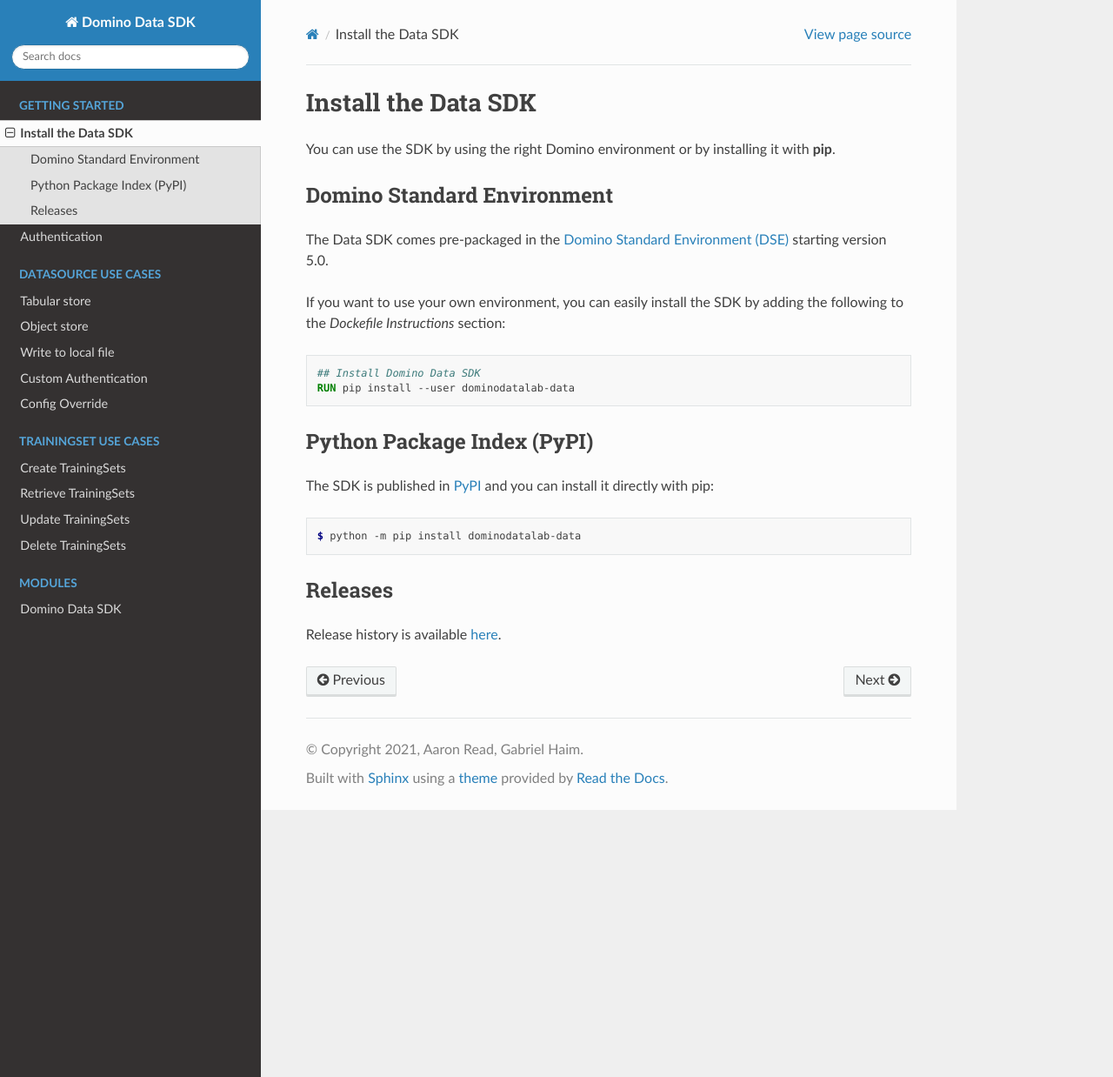
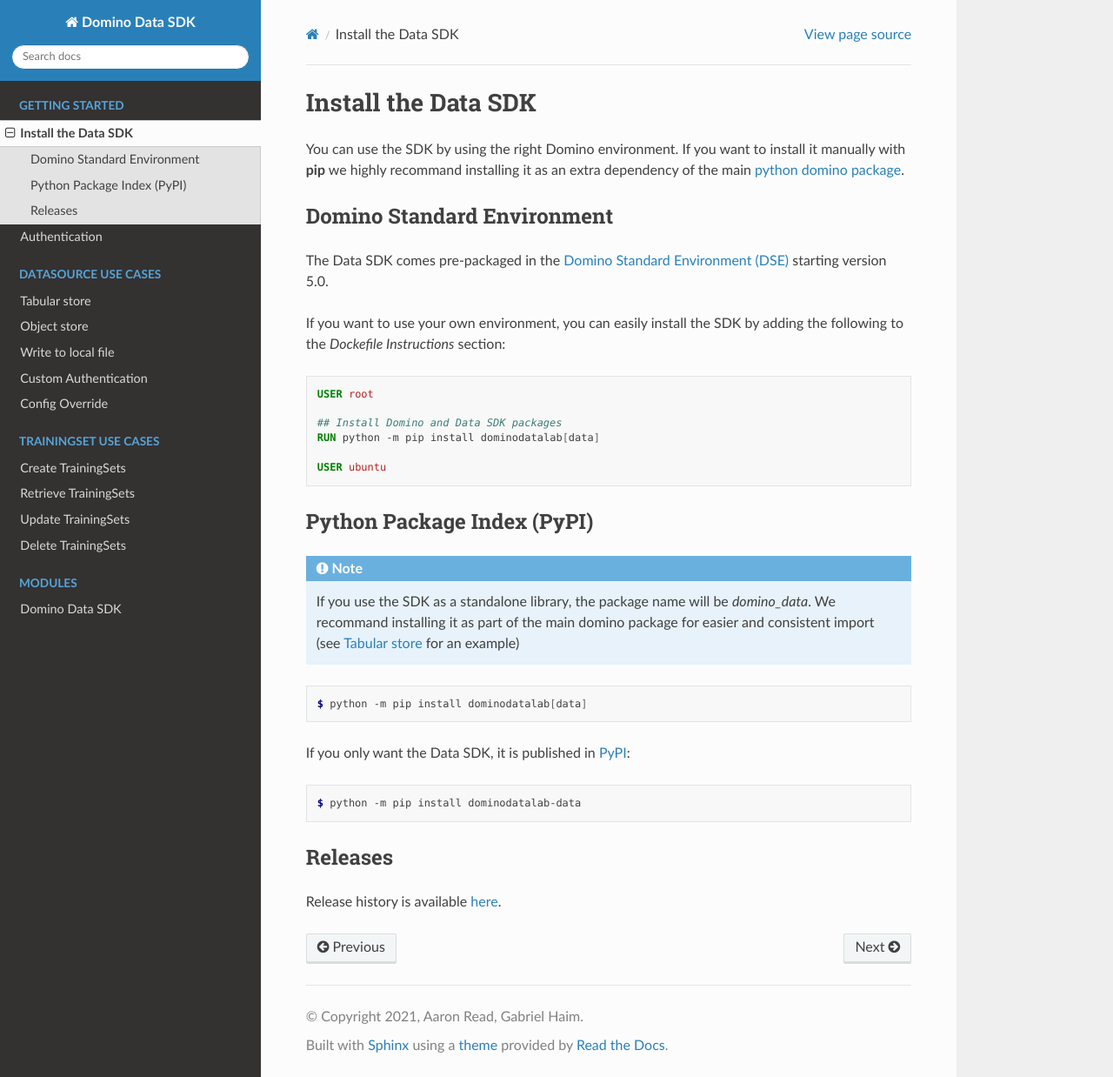
Before and after one commit to dominodatalab/domino-data, a Sphinx documentation site: the page built from docs/source/install.rst, in a window 1280 px wide and 1238 px high. Shown: the whole window at 87% size. Built offline with Sphinx 7.4.7 and the Read the Docs theme 2.0.0, drawn with Linux system fonts in a browser that asks for light colours.

Commit message:
Better install docs and switch to `domino` imports (#9)
* Better install docs and switch to `domino` imports

* Fix auto-rewrite

```diff
--- a/docs/source/install.rst
+++ b/docs/source/install.rst
@@ -3,7 +3,7 @@
 Install the Data SDK
 ====================
 
-You can use the SDK by using the right Domino environment or by installing it with **pip**.
+You can use the SDK by using the right Domino environment. If you want to install it manually with **pip** we highly recommand installing it as an extra dependency of the main `python domino package <https://github.com/dominodatalab/python-domino>`_.
 
 Domino Standard Environment
 ---------------------------
@@ -14,13 +14,24 @@
 
 .. code-block:: docker
 
-   ## Install Domino Data SDK
-   RUN pip install --user dominodatalab-data
+   USER root
+
+   ## Install Domino and Data SDK packages
+   RUN python -m pip install dominodatalab[data]
+
+   USER ubuntu
 
 Python Package Index (PyPI)
 ---------------------------
 
-The SDK is published in `PyPI <https://pypi.org/project/dominodatalab-data>`_ and you can install it directly with pip:
+.. note::
+    If you use the SDK as a standalone library, the package name will be `domino_data`. We recommand installing it as part of the main domino package for easier and consistent import (see :ref:`usecase-simple-query` for an example)
+
+.. code-block:: console
+
+   $ python -m pip install dominodatalab[data]
+
+If you only want the Data SDK, it is published in `PyPI <https://pypi.org/project/dominodatalab-data>`_:
 
 .. code-block:: console
 
--- a/docs/source/usecases/config_override.rst
+++ b/docs/source/usecases/config_override.rst
@@ -15,7 +15,7 @@
 
 .. code-block:: python
 
-   from domino_data.data_sources import DataSourceClient, SnowflakeConfig
+   from domino.data_sources import DataSourceClient, SnowflakeConfig
 
    snowflake = DataSourceClient().get_datasource("snowflake-prod")
 
@@ -35,7 +35,7 @@
 
 .. code-block:: python
 
-   from domino_data.data_sources import DataSourceClient, SnowflakeConfig
+   from domino.data_sources import DataSourceClient, SnowflakeConfig
 
    snowflake = DataSourceClient().get_datasource("snowflake-prod")
    # Update to dev database
--- a/docs/source/usecases/custom_auth.rst
+++ b/docs/source/usecases/custom_auth.rst
@@ -16,7 +16,7 @@
 
 .. code-block:: python
 
-   from domino_data.data_sources import DataSourceClient
+   from domino.data_sources import DataSourceClient
 
    custom_api_key = "VALID_API_KEY"
 
@@ -28,7 +28,7 @@
 
 .. code-block:: python
 
-   from domino_data.data_sources import DataSourceClient
+   from domino.data_sources import DataSourceClient
 
    custom_token_file = "/valid/token/file/location"
 
--- a/docs/source/usecases/object_store.rst
+++ b/docs/source/usecases/object_store.rst
@@ -14,7 +14,7 @@
 
 .. code-block:: python
 
-   from domino_data.data_sources import DataSourceClient
+   from domino.data_sources import DataSourceClient
 
    s3_dev = DataSourceClient().get_datasource("s3-dev")
 
--- a/docs/source/usecases/simple_query.rst
+++ b/docs/source/usecases/simple_query.rst
@@ -1,3 +1,5 @@
+.. _usecase-simple-query:
+
 Tabular store
 =============
 
@@ -19,7 +21,7 @@
 
 .. code-block:: python
 
-   from domino_data.data_sources import DataSourceClient
+   from domino.data_sources import DataSourceClient
 
    # instantiate a client and fetch the datasource instance
    redshift = DataSourceClient().get_datasource("redshift-test")
```
